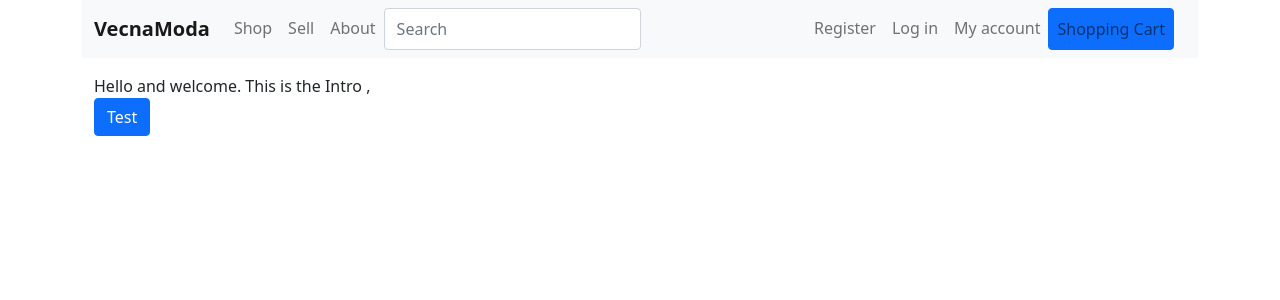
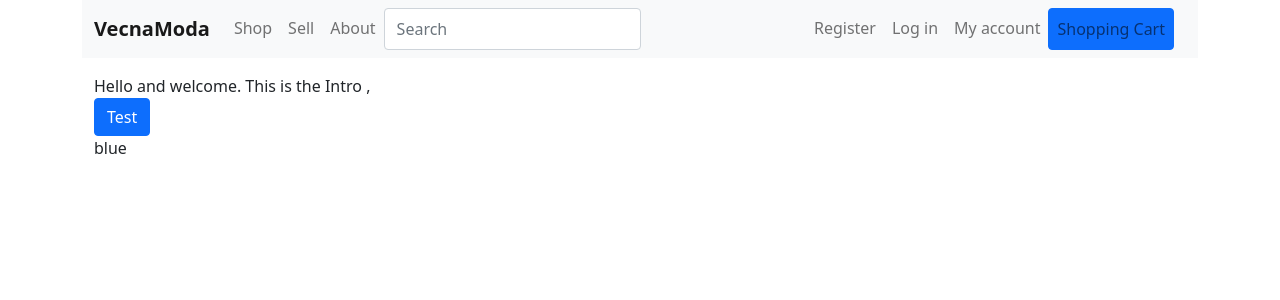
Before and after one commit to irinakrsteva/vecnamoda, a React (Create React App) app in the folder vecnamoda-react/: page / in a window 1280 px wide. Shown: the top 300 px of the page. Built offline with nearby package versions, Linux system fonts and the light colour scheme.

Commit message:
Global context

```diff
--- a/vecnamoda-react/src/components/App/App.js
+++ b/vecnamoda-react/src/components/App/App.js
@@ -18,6 +18,7 @@ import ShoppingCart from "../ShoppingCart/ShoppingCart";
 import CheckOut from "../CheckOut/CheckOut";
 import Article from "../Article/Article";
 // import SidebarFilter from "../SidebarFilter/SidebarFilter";
+import ColorContext from "../../context/CartContext";
 
 
 import Container from "react-bootstrap/Container";
--- a/vecnamoda-react/src/components/ArticleCard/ArticleCard.js
+++ b/vecnamoda-react/src/components/ArticleCard/ArticleCard.js
@@ -16,7 +16,7 @@ function ArticleCard({article}) {
                 <Card.Text>
                     This is {article.name}
                 </Card.Text>
-                <Button id={"addArticle"+article.id} variant="primary">Add to card</Button>
+                <Button id={"addArticle"+article.id} variant="primary">Add to cart</Button>
             </Card.Body>
         </Card>
     );
--- a/vecnamoda-react/src/components/Intro/Intro.js
+++ b/vecnamoda-react/src/components/Intro/Intro.js
@@ -1,5 +1,6 @@
 import React, {useState} from "react";
 import {Button, Container} from "react-bootstrap";
+import ColorContext from "../../context/CartContext";
 
 function Intro({testVar}) {
 
@@ -11,6 +12,13 @@ function Intro({testVar}) {
             <div>
                 <Button onClick={() => {setUTestVar(updatableTestVar + "AA - ")}} >Test</Button>
             </div>
+            <ColorContext.Provider value={{color: 'blue'}}>
+            <ColorContext.Consumer>
+                {({color}) => (
+                    <div>{color}</div>
+                )}
+            </ColorContext.Consumer>
+            </ColorContext.Provider>
         </Container>
     );
 
--- a/vecnamoda-react/src/components/ShoppingCart/ShoppingCart.js
+++ b/vecnamoda-react/src/components/ShoppingCart/ShoppingCart.js
@@ -1,11 +1,14 @@
-import React from "react";
+import React, {useContext} from "react";
 import {useNavigate} from "react-router-dom";
 import {Container} from "react-bootstrap";
+import {CartProvider} from "../../context/CartContext";
 
 function ShoppingCart() {
     const navigate = useNavigate();
+    const cartContext = useContext(CartProvider)
 
     return(
+        <cartContext.Consumer>
             <Container className="mt-3">
                 <h5>Items in shopping cart:</h5>
                 <ul>
@@ -15,6 +18,7 @@ function ShoppingCart() {
 
                 <button onClick={() => {navigate("/shoppingcart/checkout")}}>Check outs</button>
             </Container>
+        </cartContext.Consumer>
     );
 }
 
--- a/vecnamoda-react/src/context/CartContext.js
+++ b/vecnamoda-react/src/context/CartContext.js
@@ -17,3 +17,11 @@ export function CartProvider(props) {
         </CartContext.Provider>
     );
 }
+
+const colorState = {
+    color: 'red',
+    changeColor: () => {}
+};
+const ColorContext = React.createContext(colorState);
+
+export default ColorContext;
```
Lines whose indentation alone changed are shown as unchanged.
